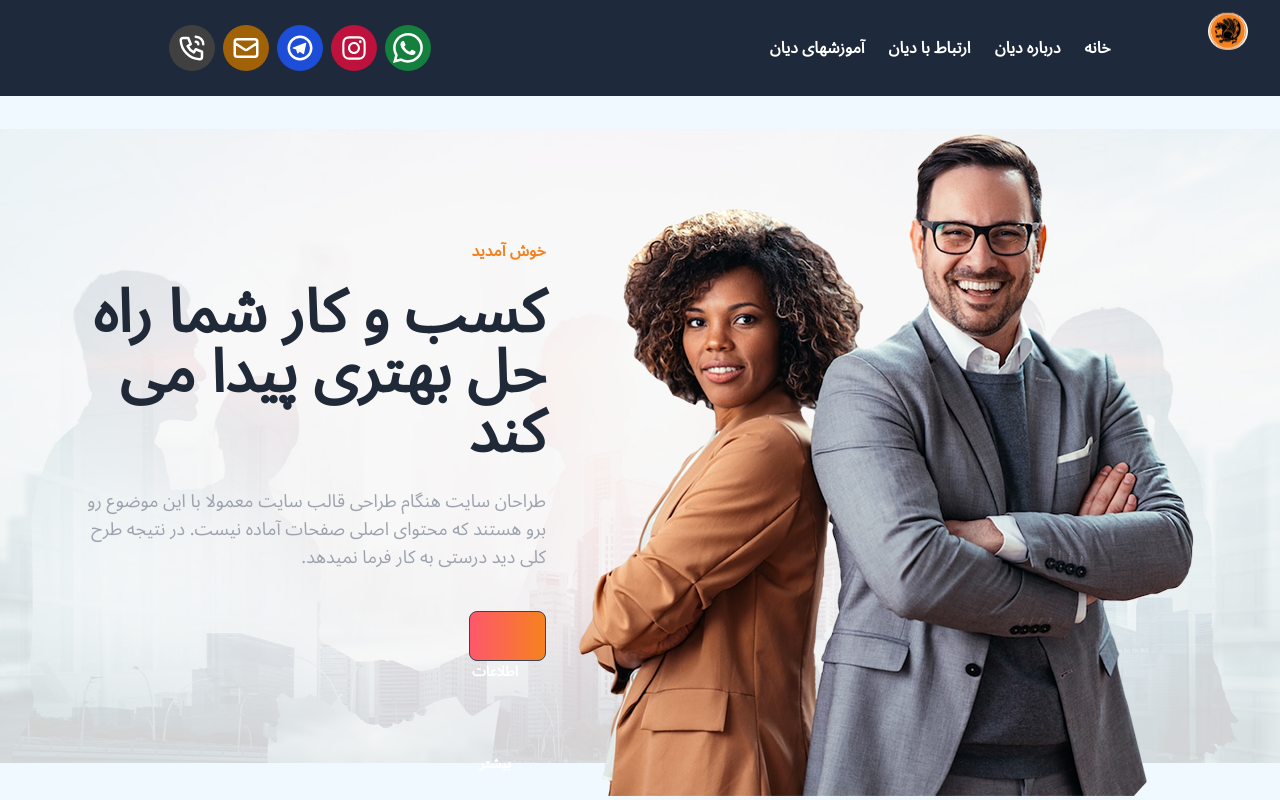
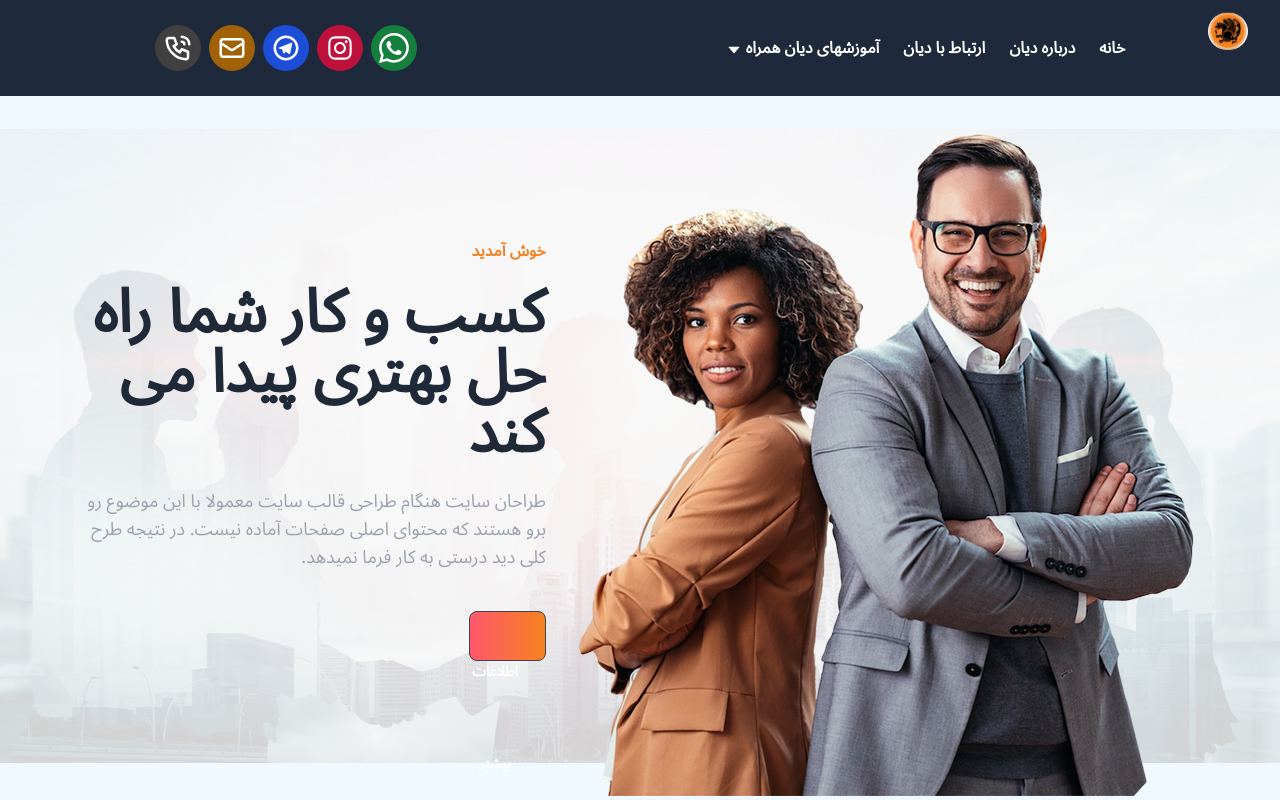
Before and after one commit to Mansour-VN/DianHamrah, a Next.js app: page / in a window 1280 px wide. Shown: the top 800 px of the page. Built offline with nearby package versions, Linux system fonts and the light colour scheme.

Commit message:
feat: add dropdown in menu for desktop

```diff
--- a/src/components/Header/Header.tsx
+++ b/src/components/Header/Header.tsx
@@ -1,5 +1,5 @@
 import React, {useState} from 'react'
-import {AiOutlineMenu, AiOutlineClose} from 'react-icons/ai';
+import {AiOutlineMenu, AiOutlineClose, AiFillCaretDown} from 'react-icons/ai';
 import Image from "next/image";
 import Socialmedia from "@/components/SocialMedia/Socialmedia";
 
@@ -30,7 +30,18 @@ const Header = () => {
                         <li><a href="#">خانه</a></li>
                         <li><a href="#">درباره دیان</a></li>
                         <li><a href="#">ارتباط با دیان</a></li>
-                        <li><a href="#">آموزشهای دیان</a></li>
+                        <li>
+                            <div className="dropdown dropdown-bottom dropdown-end">
+                                <div className="flex flex-row item-center justify-center gap-1">
+                                <label tabIndex={0} className="bg-slate-800">آموزشهای دیان همراه </label>
+                                <AiFillCaretDown className="mt-1.5 md:block hidden"/>
+                                </div>
+                                <ul tabIndex={0} className="dropdown-content menu p-2 shadow bg-slate-800 rounded-box w-52">
+                                    <li><a>آموزش یک</a></li>
+                                    <li><a> آموزش دو</a></li>
+                                </ul>
+                            </div>
+                       </li>
                     </ul>
                 </div>
                 <div className="hidden md:block">
```
